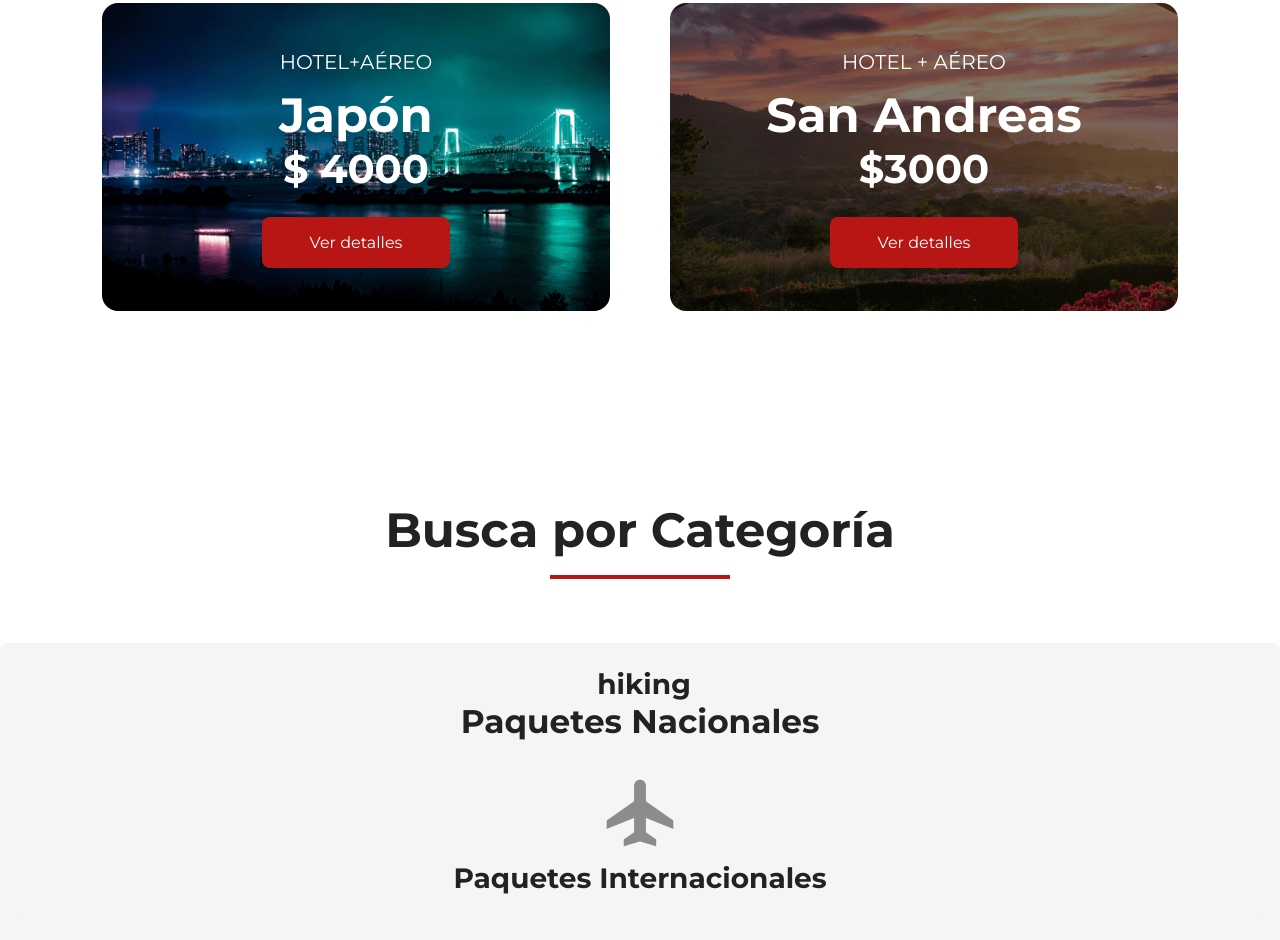
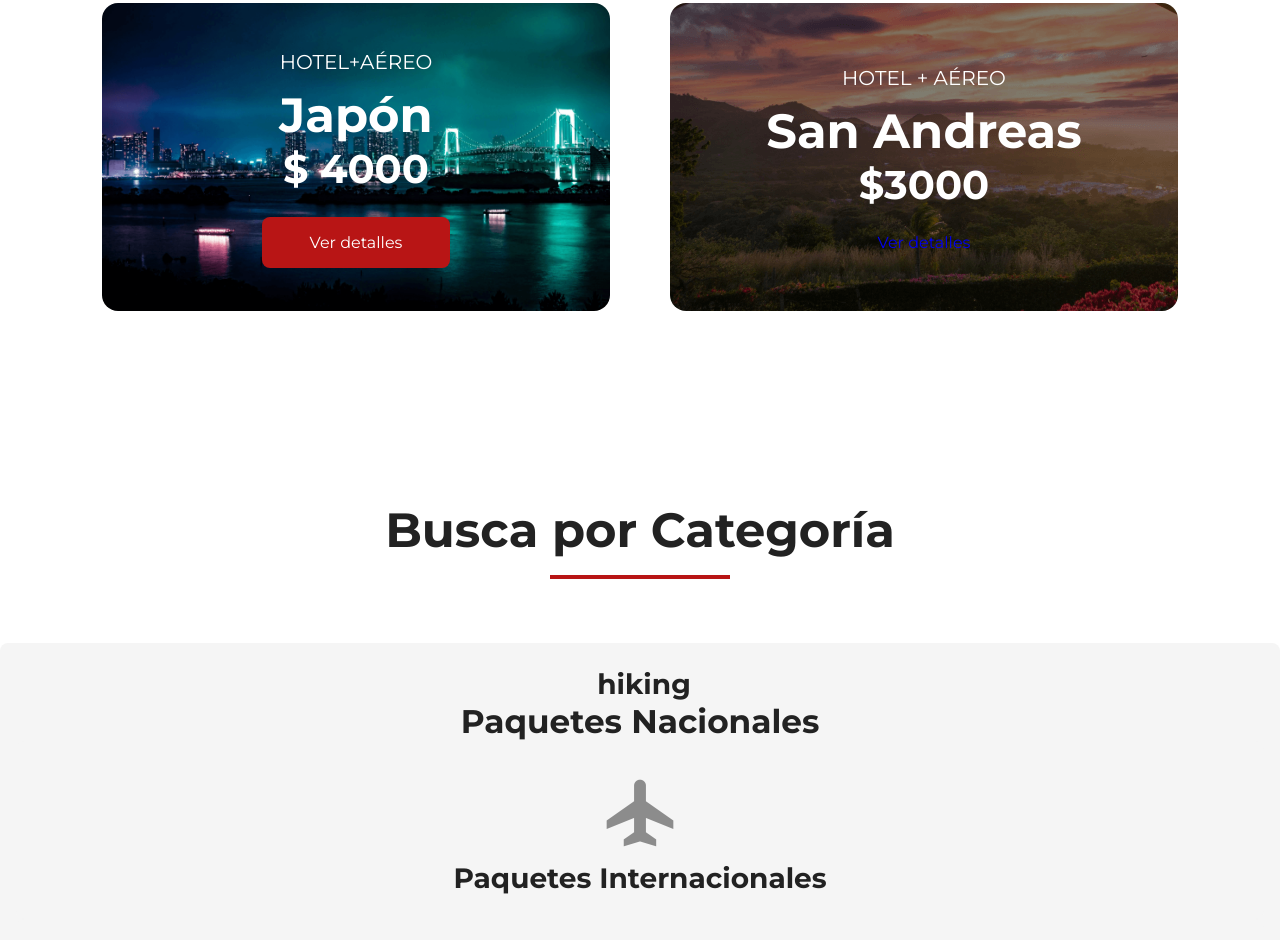
Before and after one commit to MercaderJS/jornada-proyecto-alura, a plain HTML site: page main.html in a window 1280 px wide. Shown: the part 1146-2086 px from the top of the page. Drawn offline with nearby package versions, Linux system fonts and the light colour scheme; a web font is replaced by a local one.

Commit message:
nuevo commit

```diff
--- a/main.html
+++ b/main.html
@@ -121,7 +121,7 @@
                     </header>
 
                         <p class="ofertas__card--precio" aria-label="Precio: 3000 dólares">$3000</p>
-                        <a href="#" class="ofertas__card--boton" aria-label="ver oferta san Andreas">Ver detalles</a>
+                        <a href="#" class="ofertass__card--boton" aria-label="ver oferta san Andreas">Ver detalles</a>
 
                 </header>
             </div>
```
